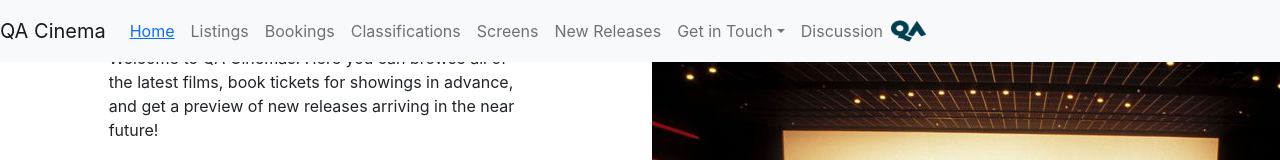
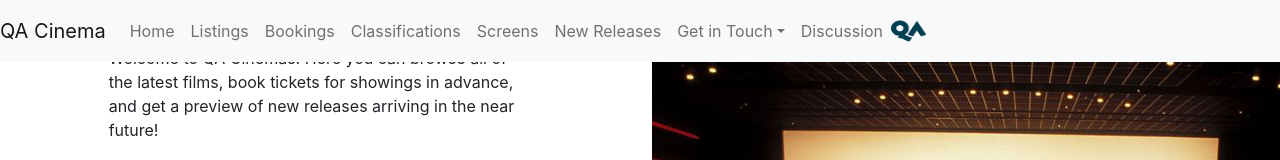
Before and after one commit to Kevin123-Repo/QACinemas_Group_Project, a React (Create React App) app in the folder front-end/: page / in a window 1280 px wide. Shown: the top 160 px of the page. Built offline with nearby package versions, Linux system fonts and the light colour scheme.

Commit message:
KT:Colour matched where appropriate

```diff
--- a/front-end/src/App.css
+++ b/front-end/src/App.css
@@ -1,3 +1,11 @@
+.dropdown-item a {
+  text-decoration: none;
+  color: #1e2125;
+}
+.nav-link a {
+  text-decoration: none;
+  color: rgba(0,0,0,.55);
+}
 /* .App {
   text-align: center;
 }
```
